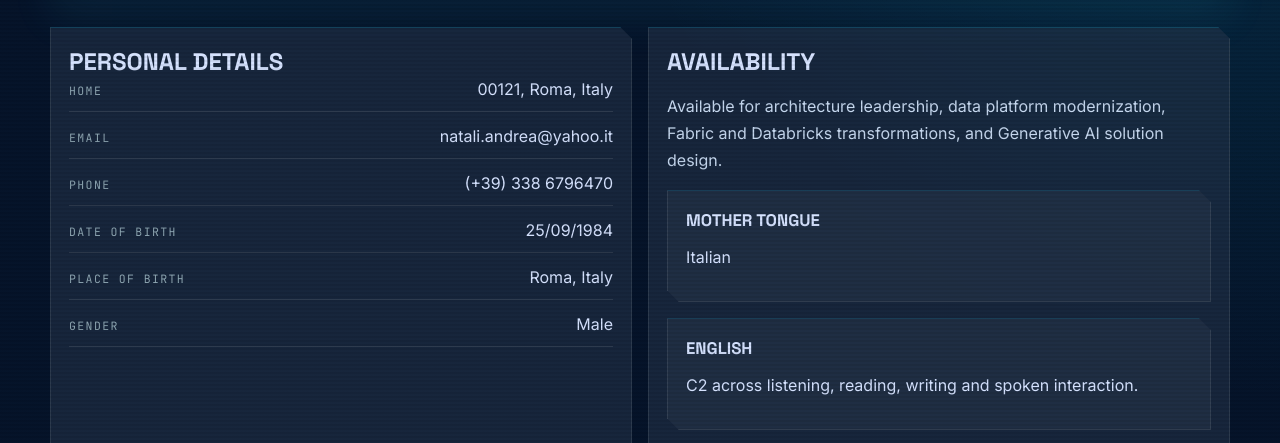
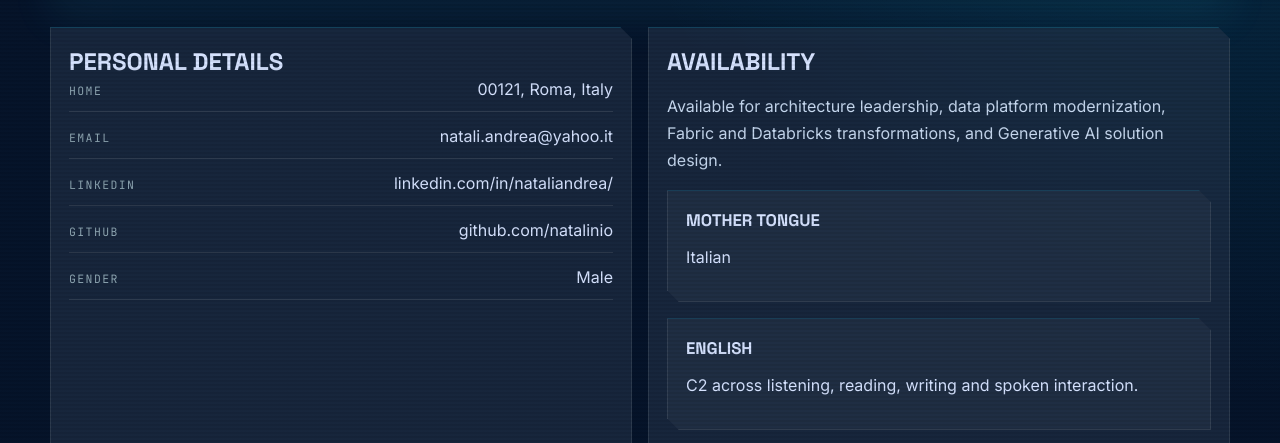
Before and after one commit to natalinio/portfolio, a plain HTML site: page contact.html in a window 1280 px wide. Shown: the part 282-725 px from the top of the page. Drawn offline with Linux system fonts and the light colour scheme.

Commit message:
Update contact section with social links

```diff
--- a/contact.html
+++ b/contact.html
@@ -45,9 +45,8 @@
                             <div class="detail-list">
                                 <div class="detail-row"><span class="detail-term">Home</span><span class="detail-value">00121, Roma, Italy</span></div>
                                 <div class="detail-row"><span class="detail-term">Email</span><span class="detail-value"><a href="mailto:natali.andrea@yahoo.it">natali.andrea@yahoo.it</a></span></div>
-                                <div class="detail-row"><span class="detail-term">Phone</span><span class="detail-value"><a href="tel:+393386796470">(+39) 338 6796470</a></span></div>
-                                <div class="detail-row"><span class="detail-term">Date Of Birth</span><span class="detail-value">25/09/1984</span></div>
-                                <div class="detail-row"><span class="detail-term">Place Of Birth</span><span class="detail-value">Roma, Italy</span></div>
+                                <div class="detail-row"><span class="detail-term">LinkedIn</span><span class="detail-value"><a href="https://www.linkedin.com/in/nataliandrea/" target="_blank">linkedin.com/in/nataliandrea/</a></span></div>
+                                <div class="detail-row"><span class="detail-term">GitHub</span><span class="detail-value"><a href="https://github.com/natalinio" target="_blank">github.com/natalinio</a></span></div>
                                 <div class="detail-row"><span class="detail-term">Gender</span><span class="detail-value">Male</span></div>
                             </div>
                         </article>
```
